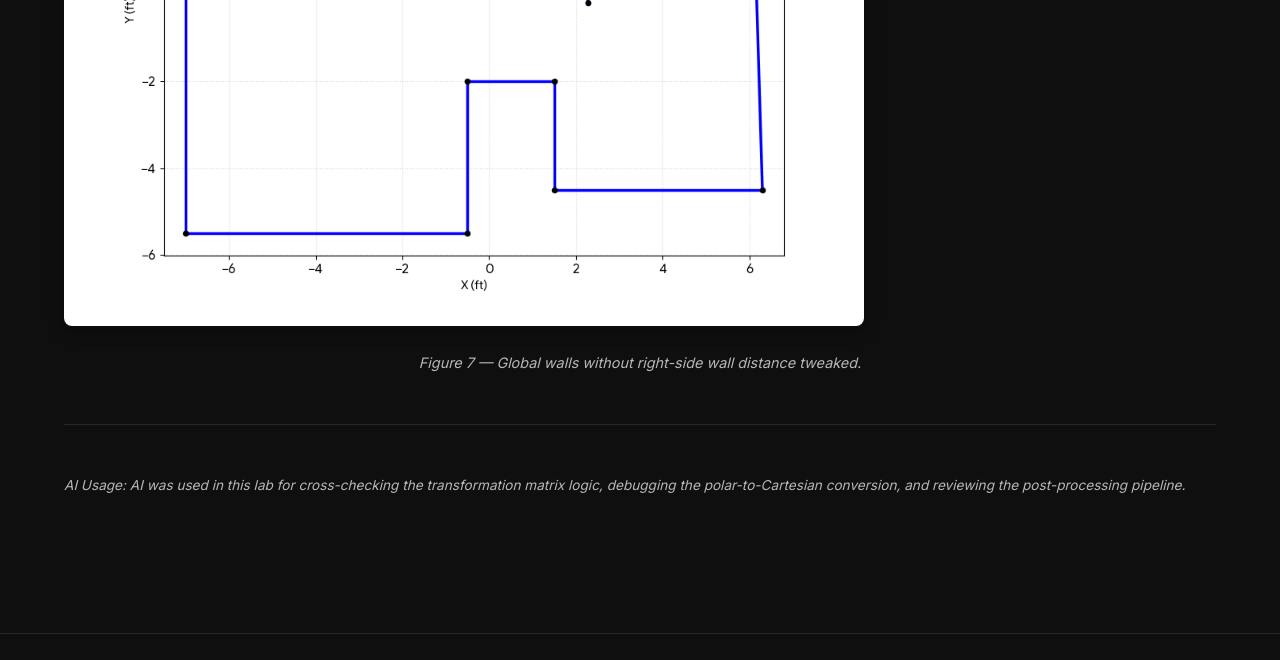
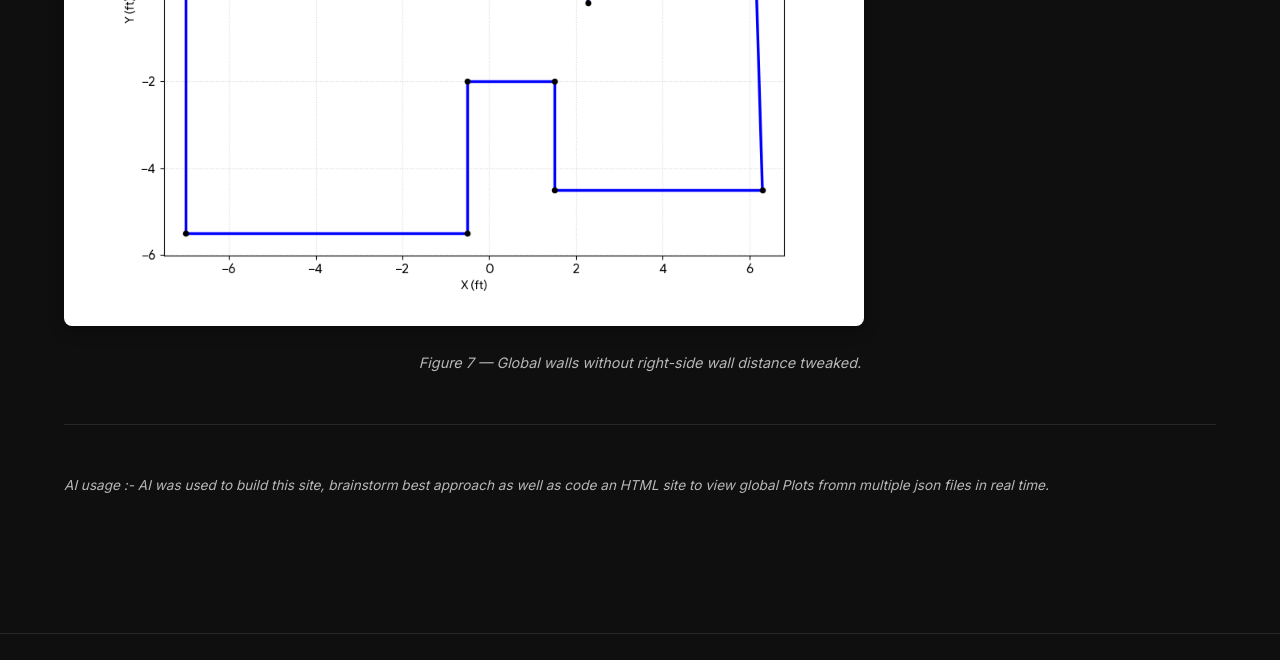
Before and after one commit to ivk1231/ece5160portfolio, a plain HTML site: page labs/lab9.html in a window 1280 px wide. Shown: the part 7231-7891 px from the top of the page. Drawn offline with Linux system fonts and the light colour scheme.

Commit message:
Update AI Usage statement

```diff
--- a/labs/lab9.html
+++ b/labs/lab9.html
@@ -455,8 +455,7 @@ y_end   = [-5.500, -5.500, -2.000, -2.000, -4.500, -4.500, 4.830, 4.830, 0.000,
                 <hr style="border: 0; height: 1px; background: rgba(255,255,255,0.1); margin: 3rem 0;">
 
                 <p style="color: var(--text-secondary); font-size: 0.85rem;">
-                    <em>AI Usage: AI was used in this lab for cross-checking the transformation matrix logic,
-                        debugging the polar-to-Cartesian conversion, and reviewing the post-processing pipeline.</em>
+                    <em>AI usage :- AI was used to build this site, brainstorm best approach as well as code an HTML site to view global Plots fromn multiple json files in real time.</em>
                 </p>
 
             </article>
```
